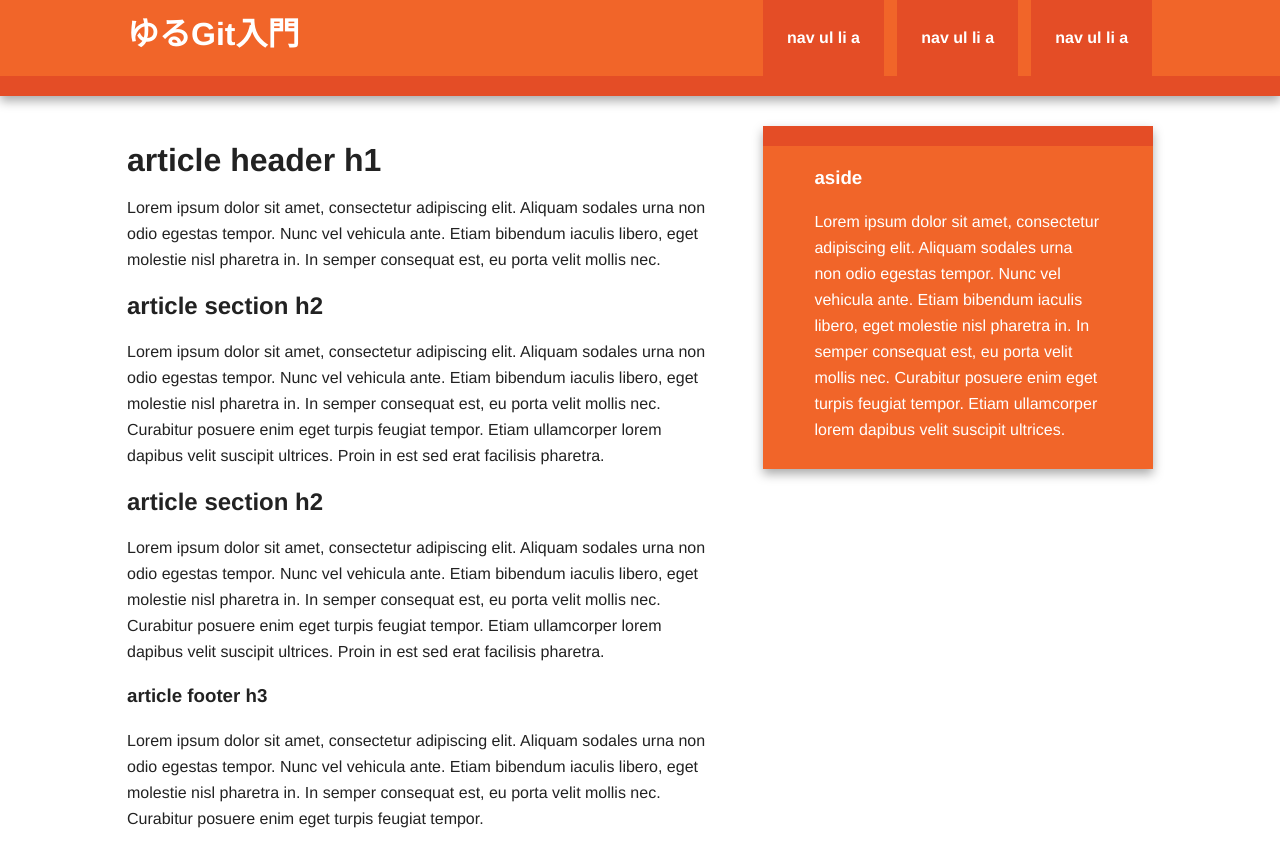
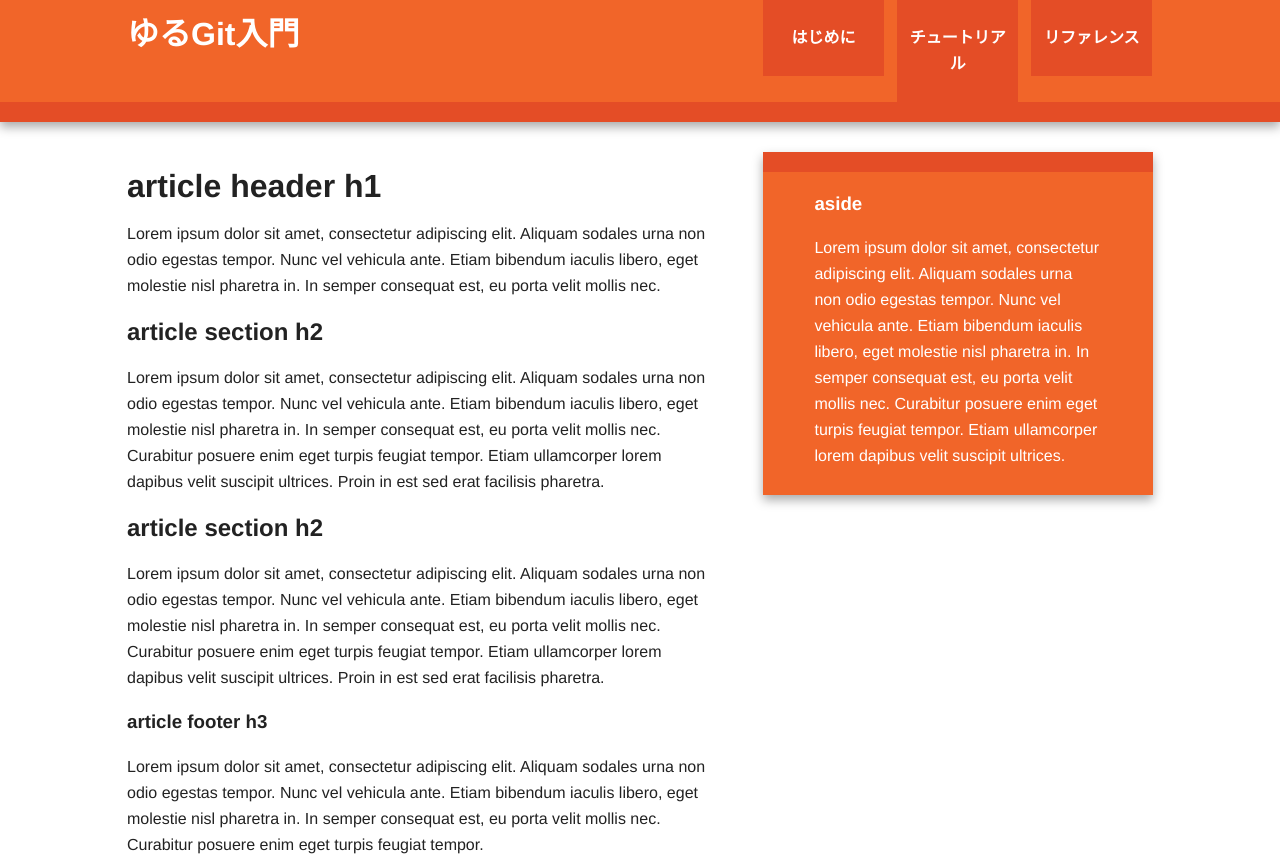
Before and after one commit to akanehara/yurugit, a plain HTML site: page index.html in a window 1280 px wide. Shown: the top 861 px of the page. Drawn offline with nearby package versions, Linux system fonts and the light colour scheme.

Commit message:
modified: global nav items.

```diff
--- a/index.html
+++ b/index.html
@@ -3,7 +3,7 @@
     <head>
         <meta charset="utf-8">
         <meta http-equiv="X-UA-Compatible" content="IE=edge,chrome=1">
-        <title></title>
+        <title>ゆるGit入門</title>
         <meta name="description" content="">
         <meta name="viewport" content="width=device-width">
 
@@ -19,9 +19,9 @@
                 <h1 class="title">ゆるGit入門</h1>
                 <nav>
                     <ul>
-                        <li><a href="#">nav ul li a</a></li>
-                        <li><a href="#">nav ul li a</a></li>
-                        <li><a href="#">nav ul li a</a></li>
+                        <li><a href="#">はじめに</a></li>
+                        <li><a href="#">チュートリアル</a></li>
+                        <li><a href="#">リファレンス</a></li>
                     </ul>
                 </nav>
             </header>
```
